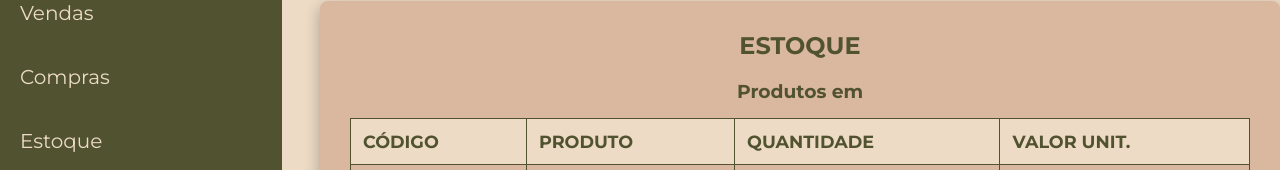
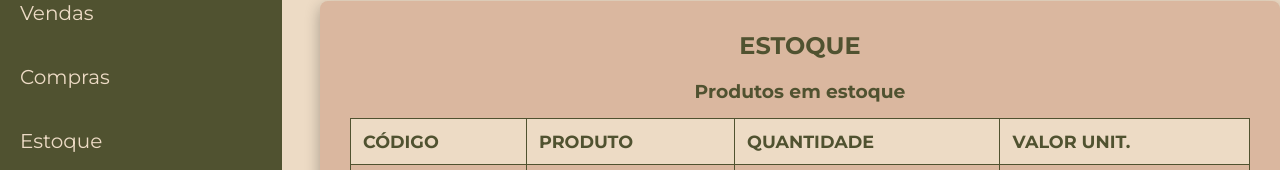
Before and after one commit to Kyztiff/UNIPHARMA2, a website: page UniPharma/pages/estoque.html in a window 1280 px wide. Shown: the part 119-289 px from the top of the page. Drawn offline with Linux system fonts and the light colour scheme; files whose address does not match are found by name.

Commit message:
Corrige layout da tela de estoque

```diff
--- a/UniPharma/pages/estoque.html
+++ b/UniPharma/pages/estoque.html
@@ -24,7 +24,7 @@
         <div class="popup-content">
             <h2>ESTOQUE</h2>
             <div class="tabela-resumo">
-                <h3>Produtos em</h3>
+                <h3>Produtos em estoque</h3>
                 <table>
                     <thead>
                         <tr>
```
